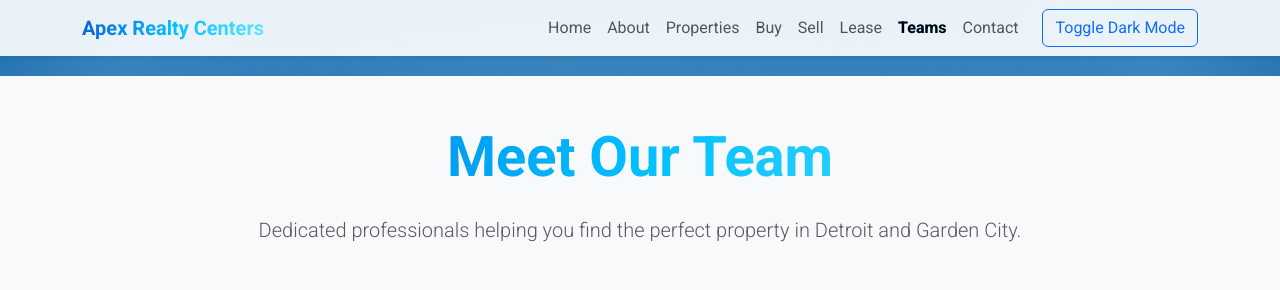
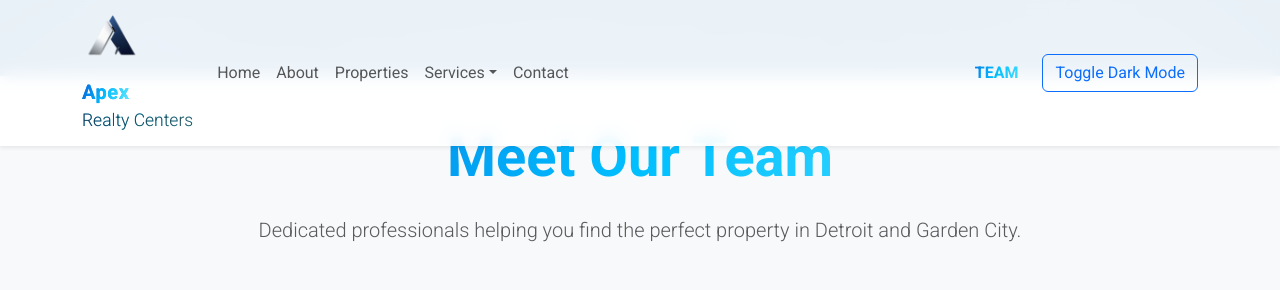
Before and after one commit to ANFN51/apex, a plain HTML site: page teams.html in a window 1280 px wide. Shown: the top 290 px of the page. Drawn offline with nearby package versions, Linux system fonts and the light colour scheme.

Commit message:
Update teams.html

```diff
--- a/teams.html
+++ b/teams.html
@@ -27,26 +27,44 @@
             <div class="ldio-rpinwye8j0b"><div></div></div>
         </div>
     </div>
-
-    <!-- Navbar (same as other pages, with Teams link) -->
 <nav class="navbar navbar-expand-lg navbar-light bg-white fixed-top shadow-sm" aria-label="Main navigation">
     <div class="container">
-            <a class="navbar-brand fw-bold" href="index.html">Apex Realty Centers</a>
+      <a class="navbar-brand d-flex flex-column align-items-start" href="index.html">
+        <img src="images/apex.png" alt="Apex Realty Centers Logo" class="logo-img mb-1" />
+        <div class="text-wrapper">
+          <span class="brand-main gradient-text fw-bold">Apex</span>
+          <small class="brand-sub d-block text-muted fw-light">Realty Centers</small>
+        </div>
+      </a>
+
       <button class="navbar-toggler" type="button" data-bs-toggle="collapse" data-bs-target="#navbarNav" aria-controls="navbarNav" aria-expanded="false" aria-label="Toggle navigation">
         <span class="navbar-toggler-icon"></span>
       </button>
+
       <div class="collapse navbar-collapse" id="navbarNav">
-                <ul class="navbar-nav ms-auto">  <!-- ms-auto pushes to right -->
-                    <li class="nav-item"><a class="nav-link" href="index.html#home">Home</a></li>
-                    <li class="nav-item"><a class="nav-link" href="index.html#about">About</a></li>
+        <ul class="navbar-nav">
+          <li class="nav-item"><a class="nav-link" href="#home">Home</a></li>
+          <li class="nav-item"><a class="nav-link" href="#about">About</a></li>
           <li class="nav-item"><a class="nav-link" href="properties.html">Properties</a></li>
-                    <li class="nav-item"><a class="nav-link" href="buy.html">Buy</a></li>
-                    <li class="nav-item"><a class="nav-link" href="sell.html">Sell</a></li>
-                    <li class="nav-item"><a class="nav-link" href="lease.html">Lease</a></li>
-                    <li class="nav-item"><a class="nav-link active fw-bold gradient-text" href="teams.html">Teams</a></li> <!-- gradient here -->
-                    <li class="nav-item"><a class="nav-link" href="index.html#contact">Contact</a></li>
+          <li class="nav-item dropdown">
+            <a class="nav-link dropdown-toggle" href="#" id="servicesDropdown" role="button" data-bs-toggle="dropdown" aria-expanded="false">Services</a>
+            <ul class="dropdown-menu" aria-labelledby="servicesDropdown">
+              <li><a class="dropdown-item" href="buy.html">Buy</a></li>
+              <li><a class="dropdown-item" href="sell.html">Sell</a></li>
+              <li><a class="dropdown-item" href="lease.html">Lease</a></li>
+              <li><a class="dropdown-item" href="buy.html#mortgage-form"><i class="bi bi-calculator me-2"></i>Mortgage Calculator</a></li>
             </ul>
-                <button id="theme-toggle" class="btn btn-outline-primary ms-3">Toggle Dark Mode</button>
+          </li>
+          <li class="nav-item"><a class="nav-link" href="#contact">Contact</a></li>
+        </ul>
+
+        <ul class="navbar-nav ms-auto">
+          <li class="nav-item">
+            <a class="nav-link fw-bold gradient-text text-uppercase" href="teams.html">TEAM</a>
+          </li>
+        </ul>
+
+        <button id="theme-toggle" class="btn btn-outline-primary ms-3 d-none d-lg-inline-flex">Toggle Dark Mode</button>
       </div>
     </div>
   </nav>
```
Lines whose indentation alone changed are shown as unchanged.
